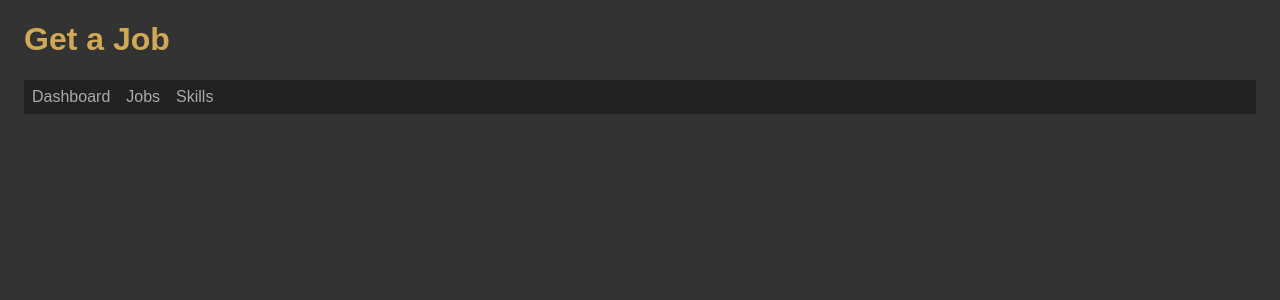
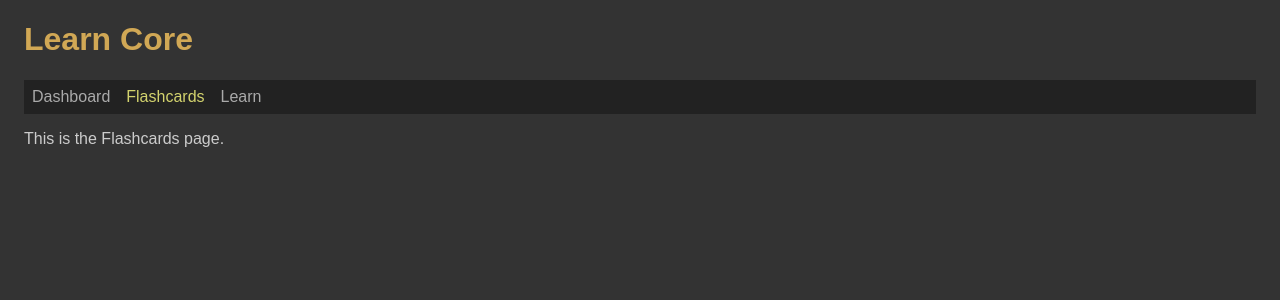
Before and after one commit to edwardtanguay/learncore, a React (Vite) app: page /flashcards in a window 1280 px wide. Shown: the top 300 px of the page. Built offline with nearby package versions, Linux system fonts and the light colour scheme.

Commit message:
new pages in

```diff
--- a/index.html
+++ b/index.html
@@ -8,7 +8,7 @@
         href="/vite.svg" />
   <meta name="viewport"
         content="width=device-width, initial-scale=1.0" />
-  <title>Get a Job</title>
+  <title>Learn Core</title>
   <style>
     body {
       background-color: #333;
--- a/src/App.tsx
+++ b/src/App.tsx
@@ -3,21 +3,23 @@ import { NavLink, Routes, Route, Navigate } from 'react-router-dom';
 import { PageDashboard } from './pages/PageDashboard';
 import { PageJobs } from './pages/PageJobs';
 import { PageSkills } from './pages/PageSkills';
+import { PageFlashcards } from './pages/PageFlashcards';
+import { PageLearn } from './pages/PageLearn';
 
 function App() {
 	return (
 		<div className="App">
-			<h1>Get a Job</h1>
+			<h1>Learn Core</h1>
 			<nav>
 				<NavLink to="/dashboard">Dashboard</NavLink>
-				<NavLink to="/jobs">Jobs</NavLink>
-				<NavLink to="/skills">Skills</NavLink>
+				<NavLink to="/flashcards">Flashcards</NavLink>
+				<NavLink to="/learn">Learn</NavLink>
 			</nav>
 
 			<Routes>
 				<Route path="/dashboard" element={<PageDashboard />} />
-				<Route path="/jobs" element={<PageJobs />} />
-				<Route path="/skills" element={<PageSkills />} />
+				<Route path="/flashcards" element={<PageFlashcards />} />
+				<Route path="/learn" element={<PageLearn />} />
 				<Route path="/" element={<Navigate to="/dashboard" replace />} />
 			</Routes>
 		</div>
--- /dev/null
+++ b/src/pages/PageFlashcards.tsx
@@ -0,0 +1,7 @@
+export const PageFlashcards = () => {
+	return (
+		<>
+			<p>This is the Flashcards page.</p>
+		</>
+	);
+};
--- /dev/null
+++ b/src/pages/PageLearn.tsx
@@ -0,0 +1,7 @@
+export const PageLearn = () => {
+	return (
+		<>
+			<p>This is the Learn page.</p>
+		</>
+	);
+};
```
